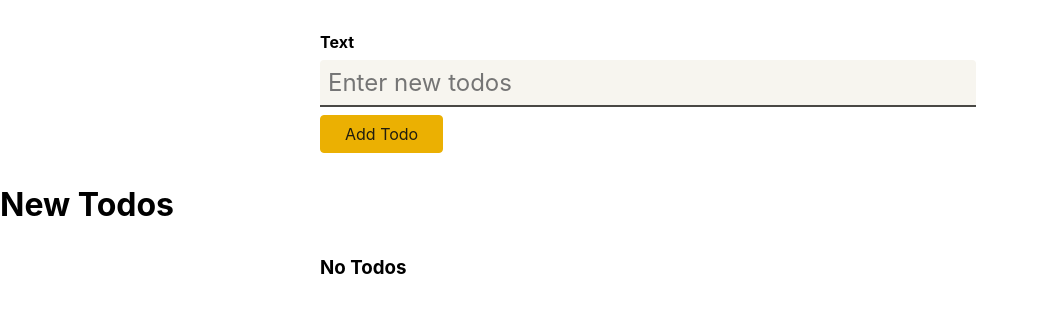
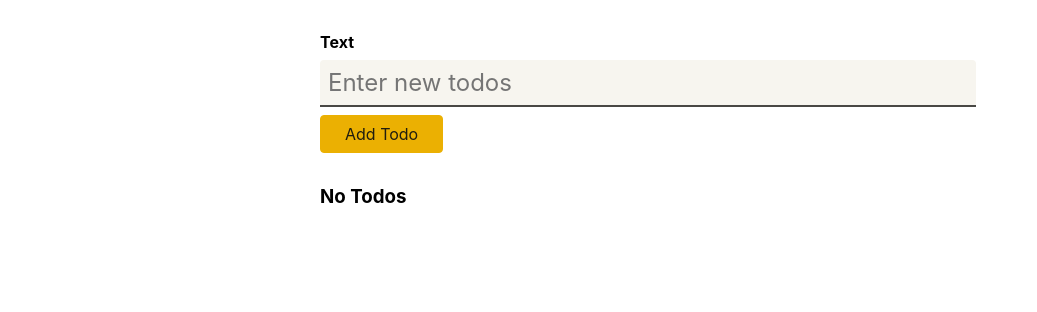
Before and after one commit to kumar-praveen-ceq/react-app-demo, a React (Create React App) app: page / in a window 1280 px wide. Shown: the top 312 px of the page, without its empty margins (0-1037 px from the left). Built offline with nearby package versions, Linux system fonts and the light colour scheme.

Commit message:
removed element in App.tsx

```diff
--- a/src/App.tsx
+++ b/src/App.tsx
@@ -7,7 +7,6 @@ function App() {
   return (
     <TodoContextProvider>
       <NewTodo />
-      <h1>New Todos</h1>
       <Todos />
     </TodoContextProvider>
   );
```
